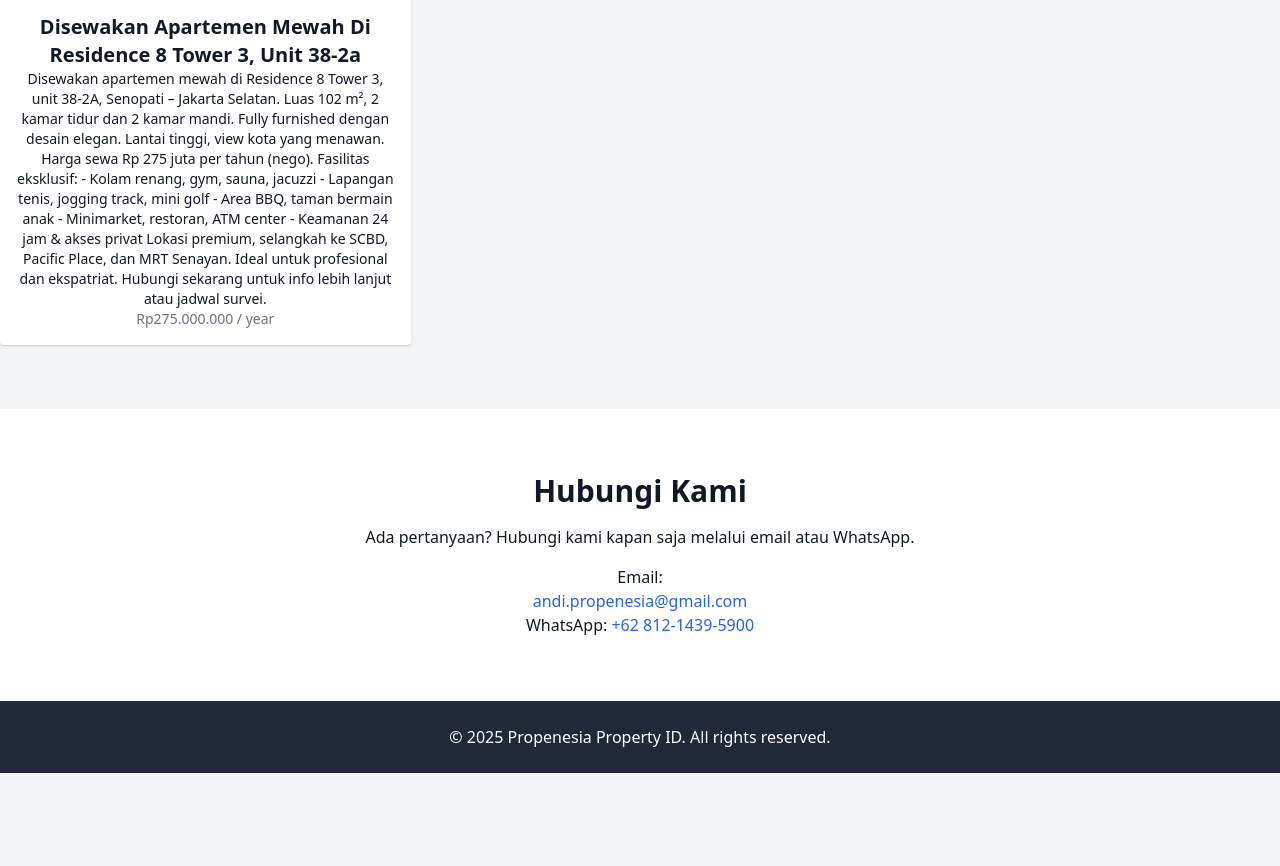
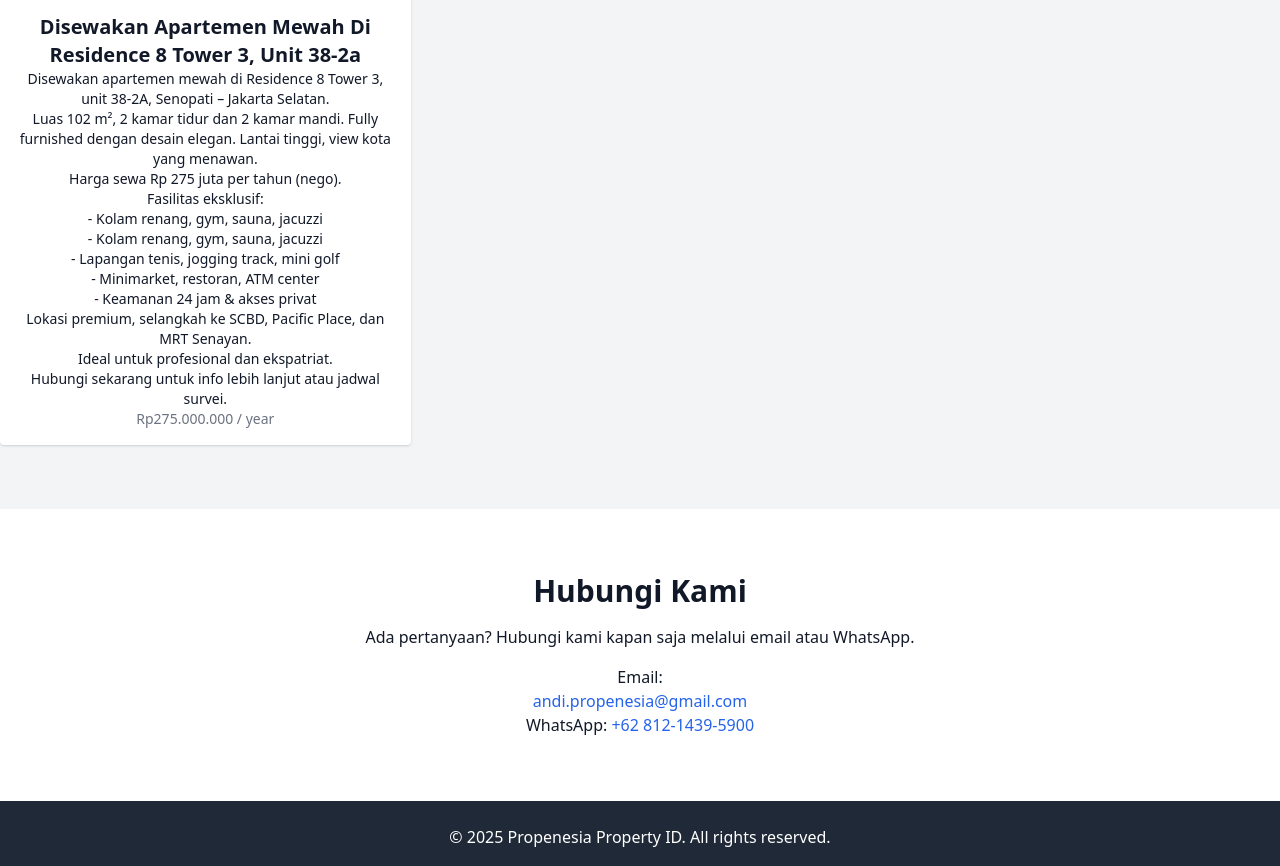
Before and after one commit to andiandriyana/Propenesia-Property-ID, a plain HTML site: page index.html in a window 1280 px wide. Shown: the part 1035-1901 px from the top of the page. Before the commit the page ends 1808 px from the top, so only its background shows below. Drawn offline with nearby package versions, Linux system fonts and the light colour scheme.

Commit message:
Update index.html

```diff
--- a/index.html
+++ b/index.html
@@ -48,20 +48,18 @@
         <div class="bg-white shadow rounded p-4">
           <img src="https://drive.google.com/uc?export=view&id=1ZuxPMUwUWzolnIaGfU1WG3eid2d2OvUA" alt="Residence 8" class="rounded mb-4">
           <h4 class="text-xl font-bold">Disewakan Apartemen Mewah Di Residence 8 Tower 3, Unit 38-2a</h4>
-          <p class="text-sm text-black-700">Disewakan apartemen mewah di Residence 8 Tower 3, unit 38-2A, Senopati – Jakarta Selatan.
-            Luas 102 m², 2 kamar tidur dan 2 kamar mandi. Fully furnished dengan desain elegan. Lantai tinggi, view kota yang menawan.
-
-            Harga sewa Rp 275 juta per tahun (nego).
-
-            Fasilitas eksklusif:
-            - Kolam renang, gym, sauna, jacuzzi
-            - Lapangan tenis, jogging track, mini golf
-            - Area BBQ, taman bermain anak
-            - Minimarket, restoran, ATM center
-            - Keamanan 24 jam & akses privat
-
-            Lokasi premium, selangkah ke SCBD, Pacific Place, dan MRT Senayan. Ideal untuk profesional dan ekspatriat.
-            Hubungi sekarang untuk info lebih lanjut atau jadwal survei.</h4>
+          <p class="text-sm text-black-700">Disewakan apartemen mewah di Residence 8 Tower 3, unit 38-2A, Senopati – Jakarta Selatan.</h4>
+            <p class="text-sm text-black-700">Luas 102 m², 2 kamar tidur dan 2 kamar mandi. Fully furnished dengan desain elegan. Lantai tinggi, view kota yang menawan.</h4>
+           <p class="text-sm text-black-700">Harga sewa Rp 275 juta per tahun (nego).</h4>
+            <p class="text-sm text-black-700">Fasilitas eksklusif: </h4>
+          <p class="text-sm text-black-700">- Kolam renang, gym, sauna, jacuzzi </h4>
+          <p class="text-sm text-black-700">- Kolam renang, gym, sauna, jacuzzi </h4>
+          <p class="text-sm text-black-700">- Lapangan tenis, jogging track, mini golf </h4>
+          <p class="text-sm text-black-700">- Minimarket, restoran, ATM center </h4>
+          <p class="text-sm text-black-700">- Keamanan 24 jam & akses privat</h4>
+          <p class="text-sm text-black-700">Lokasi premium, selangkah ke SCBD, Pacific Place, dan MRT Senayan.</h4>
+          <p class="text-sm text-black-700">Ideal untuk profesional dan ekspatriat.</h4>
+          <p class="text-sm text-black-700"> Hubungi sekarang untuk info lebih lanjut atau jadwal survei.</h4>
           <p class="text-sm text-gray-500">Rp275.000.000 / year</h4></p>
         </div>
       </div>
```
